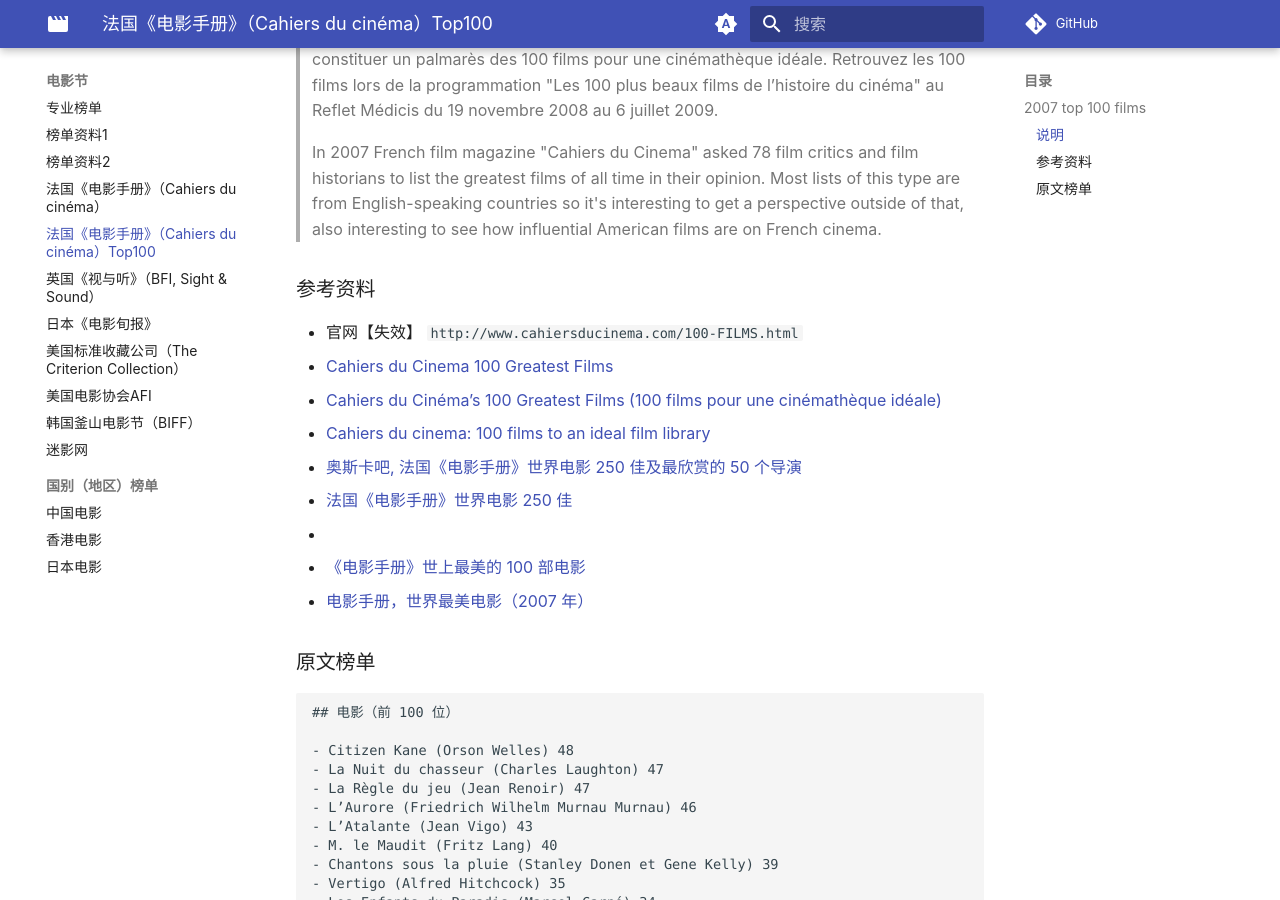
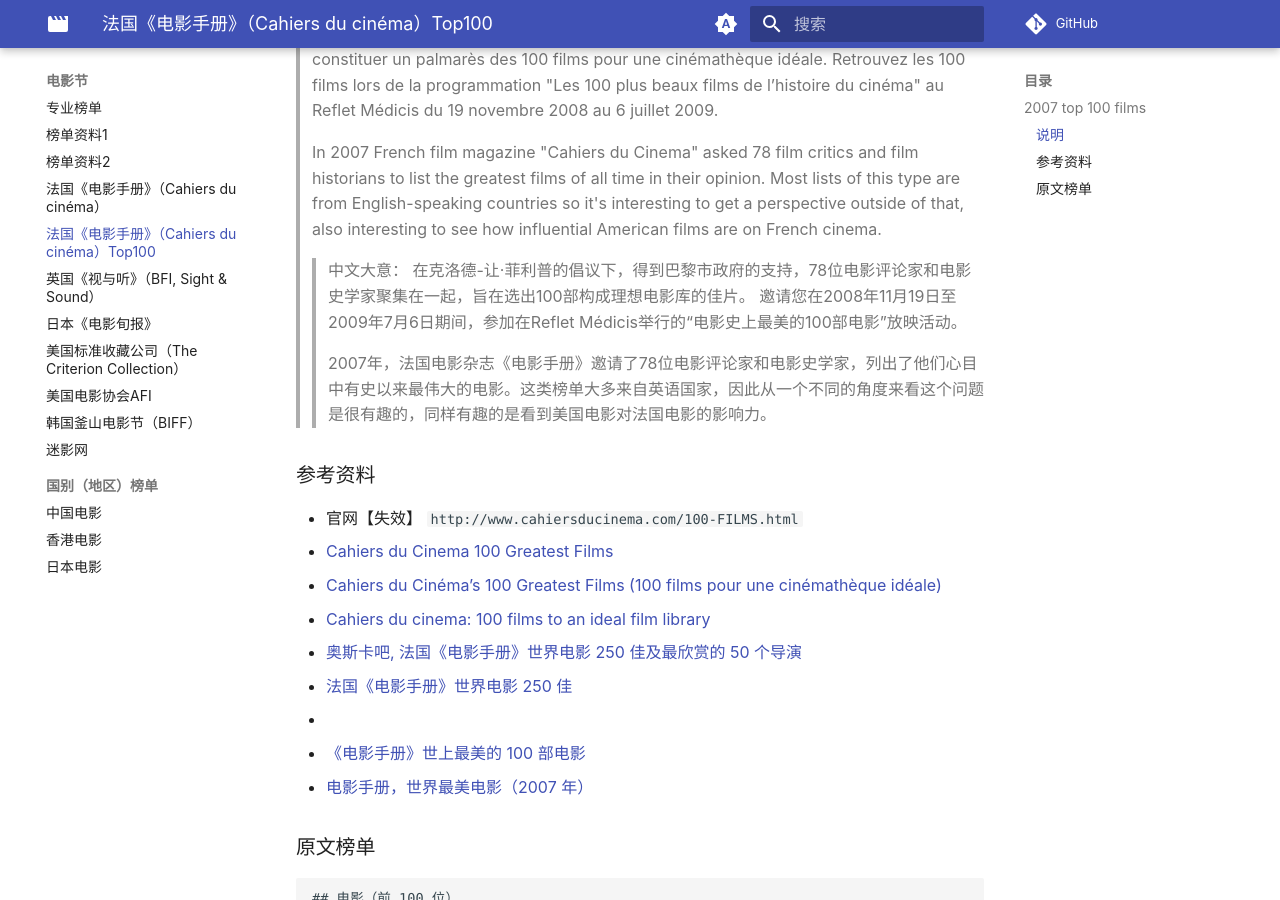
Before and after one commit to hantang/cinephile, an MkDocs documentation site: the page built from docs/fiff/cahiers-100.md, in a window 1280 px wide and 900 px high, scrolled down 447 px. Built offline with MkDocs 1.6.1 and Material for MkDocs 9.7.7, drawn with Linux system fonts in a browser that asks for light colours; some web fonts are replaced; comment, search, counter and statistics services are not loaded.

Commit message:
Update docs

```diff
--- a/docs/fiff/cahiers-100.md
+++ b/docs/fiff/cahiers-100.md
@@ -12,6 +12,12 @@
 > Retrouvez les 100 films lors de la programmation "Les 100 plus beaux films de l’histoire du cinéma" au Reflet Médicis du 19 novembre 2008 au 6 juillet 2009.
 >
 > In 2007 French film magazine "Cahiers du Cinema" asked 78 film critics and film historians to list the greatest films of all time in their opinion. Most lists of this type are from English-speaking countries so it's interesting to get a perspective outside of that, also interesting to see how influential American films are on French cinema.
+>
+> > 中文大意：
+> > 在克洛德-让·菲利普的倡议下，得到巴黎市政府的支持，78位电影评论家和电影史学家聚集在一起，旨在选出100部构成理想电影库的佳片。
+> > 邀请您在2008年11月19日至2009年7月6日期间，参加在Reflet Médicis举行的“电影史上最美的100部电影”放映活动。
+> >
+> > 2007年，法国电影杂志《电影手册》邀请了78位电影评论家和电影史学家，列出了他们心目中有史以来最伟大的电影。这类榜单大多来自英语国家，因此从一个不同的角度来看这个问题是很有趣的，同样有趣的是看到美国电影对法国电影的影响力。
 
 ### 参考资料
 
```
